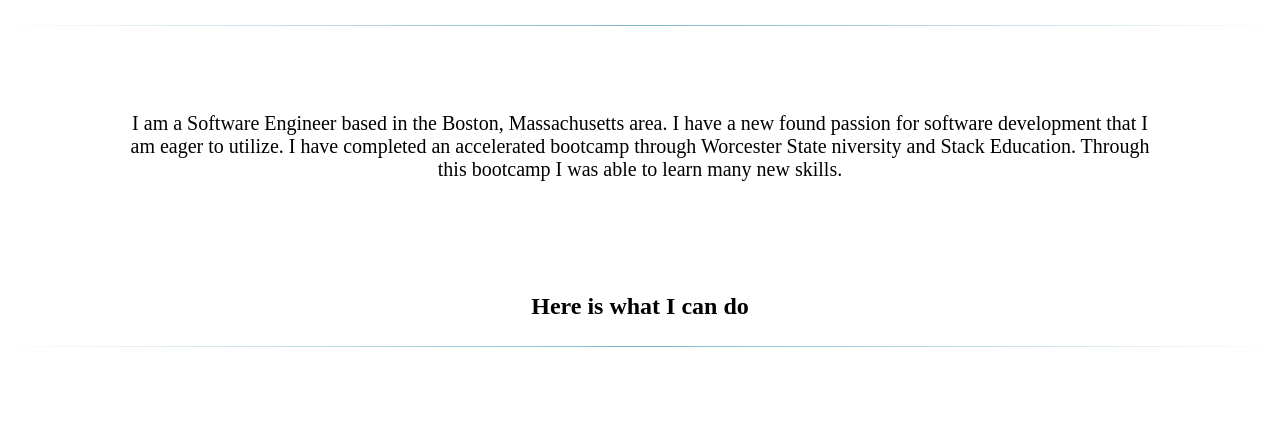
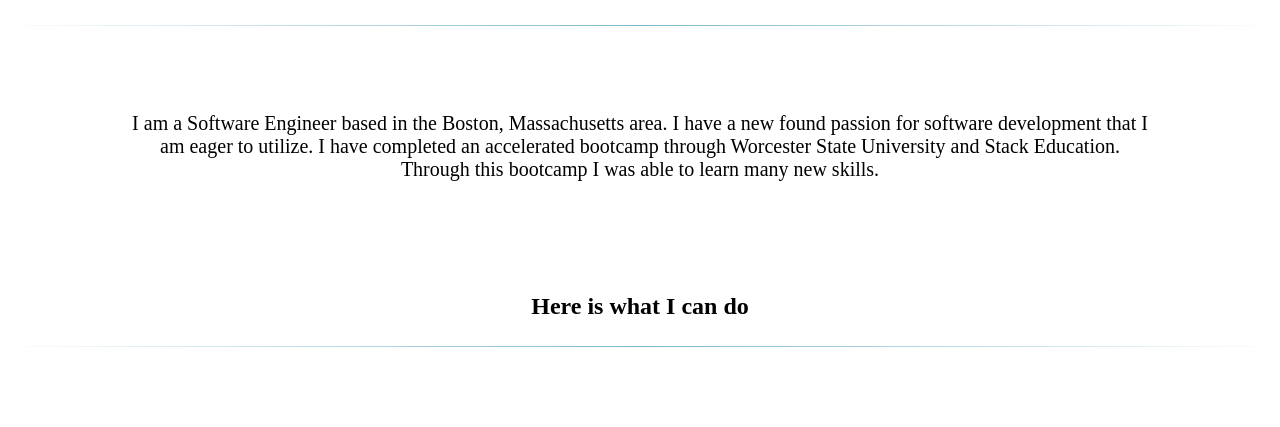
Before and after one commit to awalsh0517/awalsh0517.github.io, a website: page index.html in a window 1280 px wide. Shown: the part 373-800 px from the top of the page. Drawn offline with Linux system fonts and the light colour scheme.

Commit message:
fixed word

```diff
--- a/index.html
+++ b/index.html
@@ -33,7 +33,7 @@
     I am a Software Engineer based in the Boston, Massachusetts
     area. I have a new found passion for software development
     that I am eager to utilize. I have completed an accelerated
-    bootcamp through Worcester State niversity and Stack Education.
+    bootcamp through Worcester State University and Stack Education.
     Through this bootcamp I was able to learn many new skills.
   </div>
   <div class="what-i-do common">Here is what I can do</div>
```
